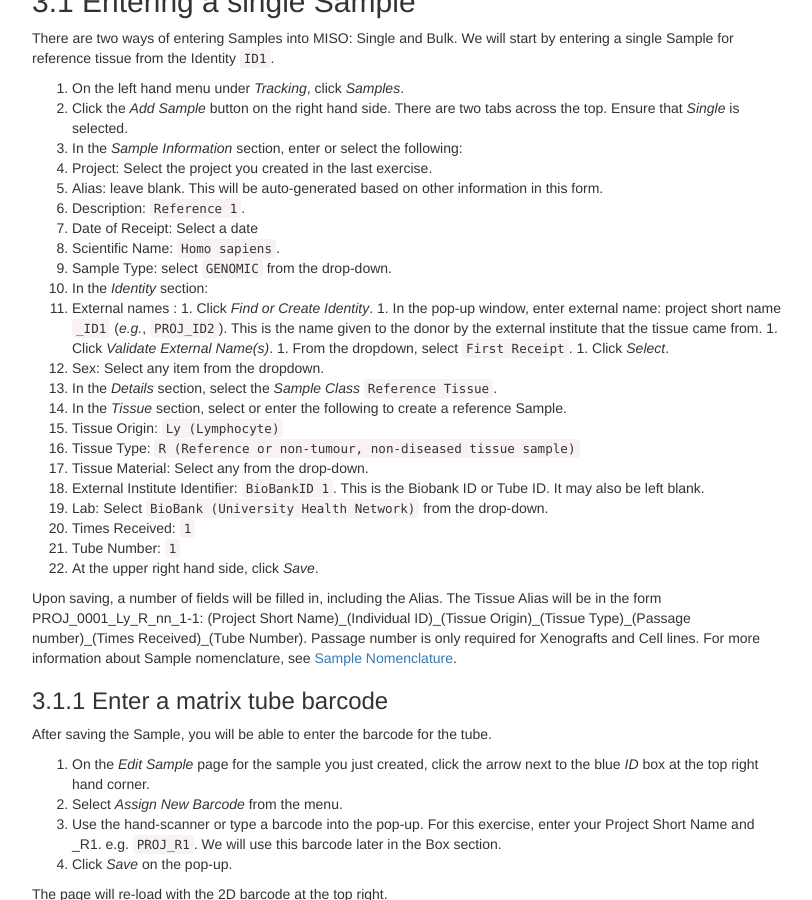
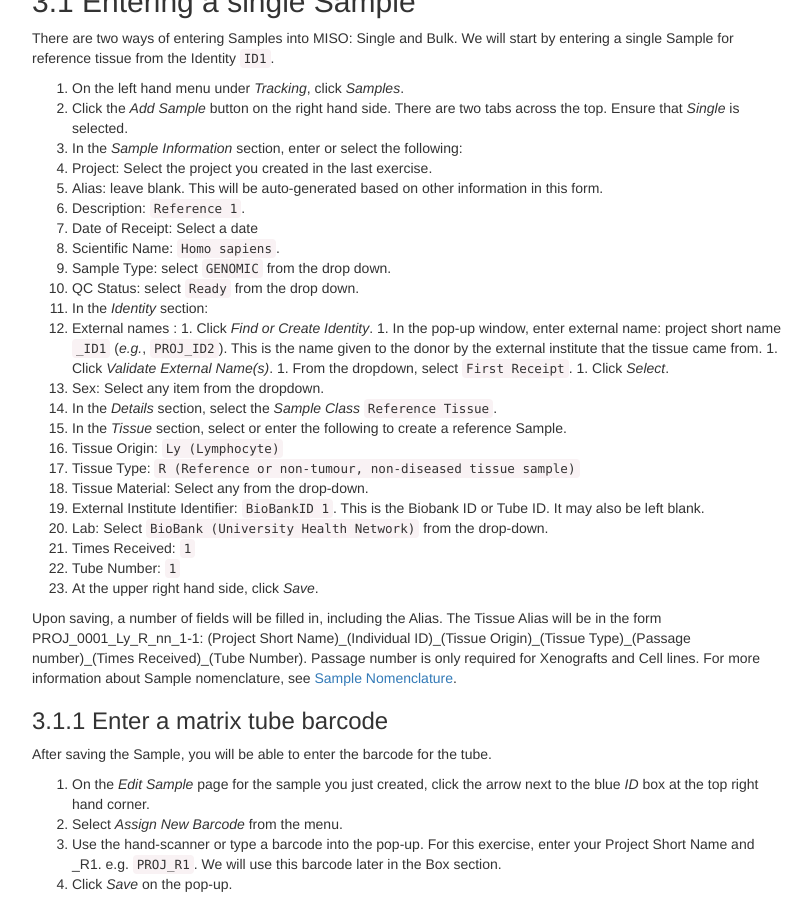
Before and after one commit to miso-lims/walkthroughs, a Jekyll site: the page built from 3-incoming.md, in a window 1280 px wide and 900 px high, scrolled down 617 px. Shown: the whole window, without its empty margins (233-1045 px from the left). Built offline with Jekyll 4.4.1, drawn with Linux system fonts in a browser that asks for light colours; some of the changed text lies outside the part shown.

Commit message:
GLT-1272 update with QC Status (#27)

```diff
--- a/3-incoming.md
+++ b/3-incoming.md
@@ -50,7 +50,8 @@ information in this form.
   1. Description: `Reference 1`.
   1. Date of Receipt: Select a date
   1. Scientific Name: `Homo sapiens`.
-  1. Sample Type: select `GENOMIC` from the drop-down.
+  1. Sample Type: select `GENOMIC` from the drop down.
+  1. QC Status: select `Ready` from the drop down.
 1. In the _Identity_ section:
   1. External names :
     1. Click _Find or Create Identity_.
@@ -149,6 +150,7 @@ the rest of the table.
   1. Lab: select `BioBank (University Health Network)` from the drop-down.
   1. Ext. Inst. Identifier: `BioBankID`
   1. Material: Select any item from the drop down.
+  1. QC Status: Select `Ready` from the drop down.
 
 
 Now we will fill in the rest of the table. Like in Excel, you can fill down a
@@ -232,6 +234,7 @@ information in this form.
   1. Date of receipt: select a date.
   1. Scientific Name: `Homo sapiens`.
   1. Sample Type: select `GENOMIC` from the drop-down.
+  1. QC Status: select `Ready` from the drop-down.
   1. Volume (µl): `300`
 1. In the _Identity_ section, enter the
   1. External name : project name `_ID2`.
```
Also changed, not shown: 4-samples.md (+1 -2 lines).
